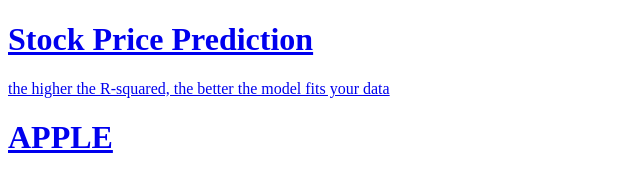
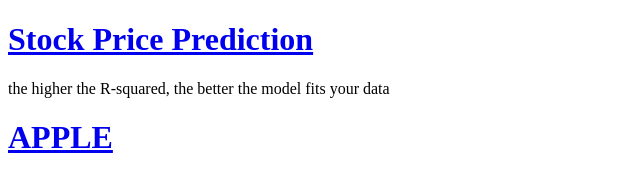
Before and after one commit to glassmonitor/Stock01, a plain HTML site: page index.html in a window 1280 px wide. Shown: the whole page, without its empty margins (0-640 px from the left). Drawn offline with Linux system fonts and the light colour scheme.

Commit message:
Update index.html

```diff
--- a/index.html
+++ b/index.html
@@ -4,7 +4,7 @@
   <title>Stock Price Prediction</title>
 </head>
 <body>
-  <h1><a href="index.html">Stock Price Prediction</h1>
+  <h1><a href="index.html">Stock Price Prediction</a></h1>
   the higher the R-squared, the better the model fits your data
   <h1><a href="apple.html">APPLE</a></h1>
 </body>
```
